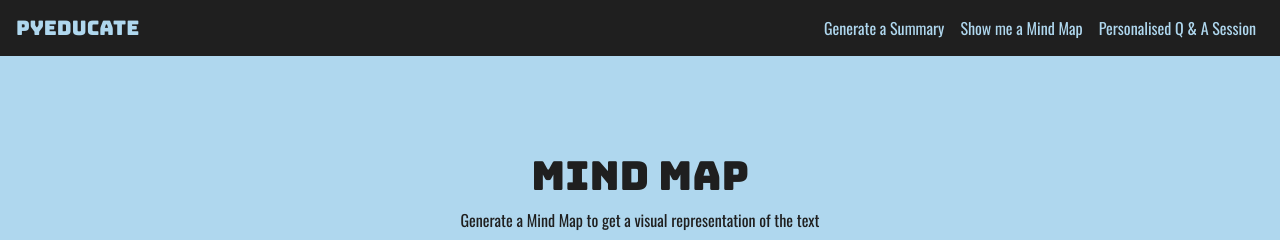
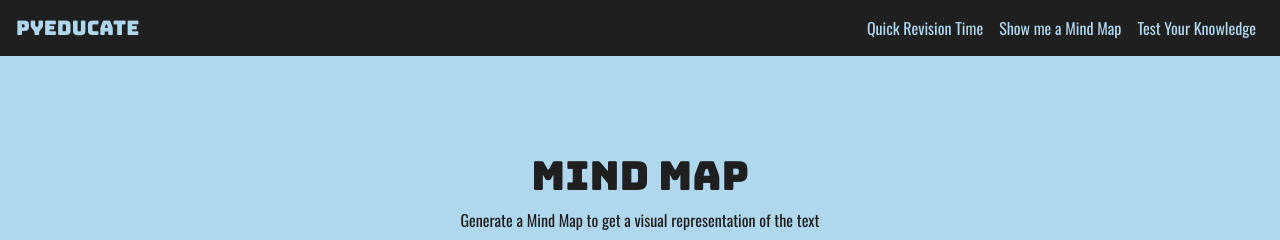
Before and after one commit to AnjaneyaTripathi/pyEducate, a Flask app: page /map in a window 1280 px wide. Shown: the top 240 px of the page. Run offline with Flask 2, Linux system fonts and the light colour scheme; some libraries are stand-ins or nearby versions.

Commit message:
changed names of tabs

```diff
--- a/templates/home.html
+++ b/templates/home.html
@@ -49,7 +49,7 @@
             <br>
             <div class="row">
                 <div class="col-md-4" style="padding-bottom: 5%;">
-                    <button class="cover-button" onclick="location.href = '/summary';">Generate a Summary</button>
+                    <button class="cover-button" onclick="location.href = '/summary';">Quick Revision Time</button>
                 </div>
                 <div class="col-md-4" style="padding-bottom: 5%;">
                     <button class="cover-button" onclick="location.href = '/map';">Show me a Mind Map</button>
--- a/templates/map.html
+++ b/templates/map.html
@@ -53,13 +53,13 @@
             <div class="collapse navbar-collapse" id="navbarSupportedContent">
                 <ul class="navbar-nav ml-auto">
                     <li class="nav-item">
-                        <a class="nav-link" href="/summary" style="color: #afd7ee;">Generate a Summary</a>
+                        <a class="nav-link" href="/summary" style="color: #afd7ee;">Quick Revision Time</a>
                     </li>
                     <li class="nav-item">
                         <a class="nav-link" href="/map" style="color: #afd7ee;">Show me a Mind Map</a>
                     </li>
                     <li class="nav-item">
-                        <a class="nav-link" href="/question" style="color: #afd7ee;">Personalised Q & A Session</a>
+                        <a class="nav-link" href="/question" style="color: #afd7ee;">Test Your Knowledge</a>
                     </li>
                 </ul>
             </div>
--- a/templates/mindmap.html
+++ b/templates/mindmap.html
@@ -52,13 +52,13 @@
             <div class="collapse navbar-collapse" id="navbarSupportedContent">
                 <ul class="navbar-nav ml-auto">
                     <li class="nav-item">
-                        <a class="nav-link" href="/summary" style="color: #afd7ee;">Generate a Summary</a>
+                        <a class="nav-link" href="/summary" style="color: #afd7ee;">Quick Revision Time</a>
                     </li>
                     <li class="nav-item">
                         <a class="nav-link" href="/map" style="color: #afd7ee;">Show me a Mind Map</a>
                     </li>
                     <li class="nav-item">
-                        <a class="nav-link" href="/question" style="color: #afd7ee;">Personalised Q & A Session</a>
+                        <a class="nav-link" href="/question" style="color: #afd7ee;">Test Your Knowledge</a>
                     </li>
                 </ul>
             </div>
--- a/templates/question.html
+++ b/templates/question.html
@@ -78,13 +78,13 @@
             <div class="collapse navbar-collapse" id="navbarSupportedContent">
                 <ul class="navbar-nav ml-auto">
                     <li class="nav-item">
-                        <a class="nav-link" href="/summary" style="color: #afd7ee;">Generate a Summary</a>
+                        <a class="nav-link" href="/summary" style="color: #afd7ee;">Quick Revision Time</a>
                     </li>
                     <li class="nav-item">
                         <a class="nav-link" href="/map" style="color: #afd7ee;">Show me a Mind Map</a>
                     </li>
                     <li class="nav-item">
-                        <a class="nav-link" href="/question" style="color: #afd7ee;">Personalised Q & A Session</a>
+                        <a class="nav-link" href="/question" style="color: #afd7ee;">Test Your Knowledge</a>
                     </li>
                 </ul>
             </div>
--- a/templates/question_gen.html
+++ b/templates/question_gen.html
@@ -45,13 +45,13 @@
             <div class="collapse navbar-collapse" id="navbarSupportedContent">
                 <ul class="navbar-nav ml-auto">
                     <li class="nav-item">
-                        <a class="nav-link" href="/summary" style="color: #afd7ee;">Generate a Summary</a>
+                        <a class="nav-link" href="/summary" style="color: #afd7ee;">Quick Revision Time</a>
                     </li>
                     <li class="nav-item">
                         <a class="nav-link" href="/map" style="color: #afd7ee;">Show me a Mind Map</a>
                     </li>
                     <li class="nav-item">
-                        <a class="nav-link" href="/question" style="color: #afd7ee;">Personalised Q & A Session</a>
+                        <a class="nav-link" href="/question" style="color: #afd7ee;">Test Your Knowledge</a>
                     </li>
                 </ul>
             </div>
--- a/templates/summary.html
+++ b/templates/summary.html
@@ -53,13 +53,13 @@
             <div class="collapse navbar-collapse" id="navbarSupportedContent">
                 <ul class="navbar-nav ml-auto">
                     <li class="nav-item">
-                        <a class="nav-link" href="/summary" style="color: #afd7ee;">Generate a Summary</a>
+                        <a class="nav-link" href="/summary" style="color: #afd7ee;">Quick Revision Time</a>
                     </li>
                     <li class="nav-item">
                         <a class="nav-link" href="/map" style="color: #afd7ee;">Show me a Mind Map</a>
                     </li>
                     <li class="nav-item">
-                        <a class="nav-link" href="/question" style="color: #afd7ee;">Personalised Q & A Session</a>
+                        <a class="nav-link" href="/question" style="color: #afd7ee;">Test Your Knowledge</a>
                     </li>
                 </ul>
             </div>
--- a/templates/summary_gen.html
+++ b/templates/summary_gen.html
@@ -41,13 +41,13 @@
             <div class="collapse navbar-collapse" id="navbarSupportedContent">
                 <ul class="navbar-nav ml-auto">
                     <li class="nav-item">
-                        <a class="nav-link" href="/summary" style="color: #afd7ee;">Generate a Summary</a>
+                        <a class="nav-link" href="/summary" style="color: #afd7ee;">Quick Revision Time</a>
                     </li>
                     <li class="nav-item">
                         <a class="nav-link" href="/map" style="color: #afd7ee;">Show me a Mind Map</a>
                     </li>
                     <li class="nav-item">
-                        <a class="nav-link" href="/question" style="color: #afd7ee;">Personalised Q & A Session</a>
+                        <a class="nav-link" href="/question" style="color: #afd7ee;">Test Your Knowledge</a>
                     </li>
                 </ul>
             </div>
```
